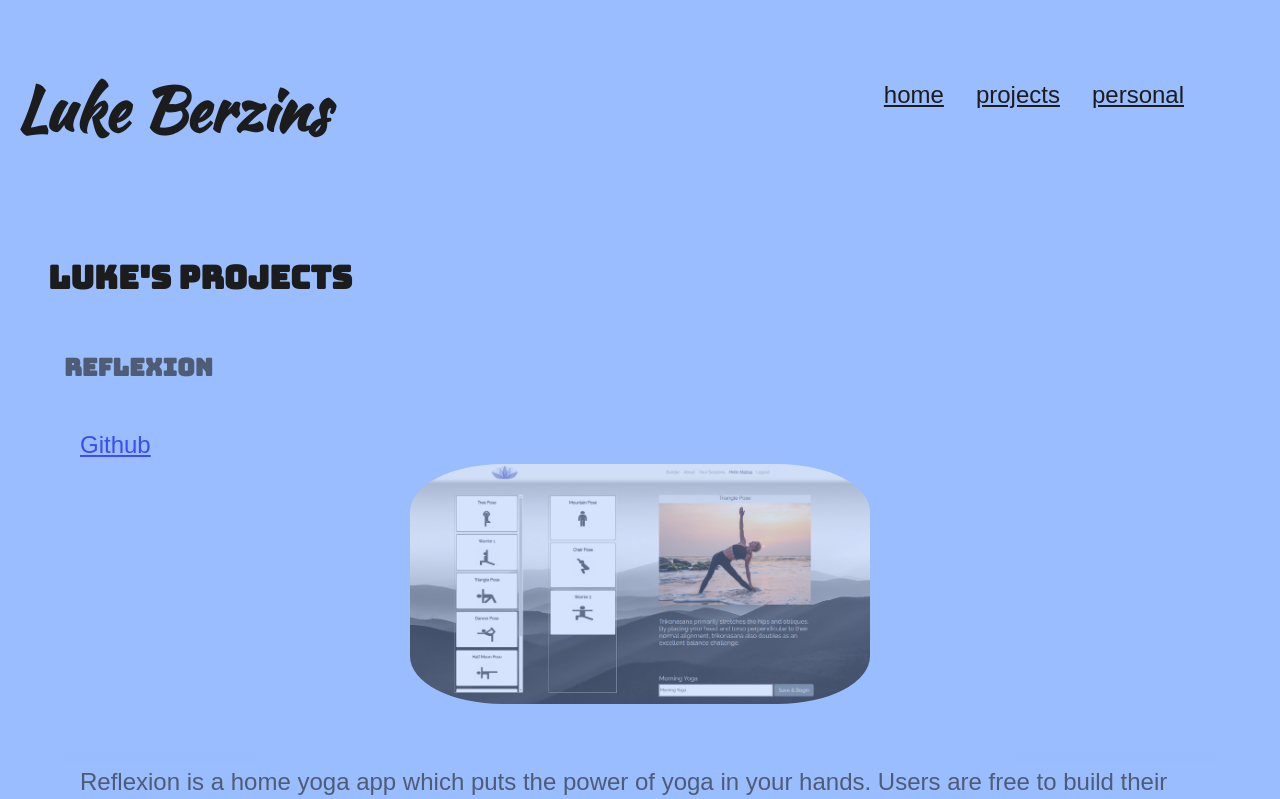
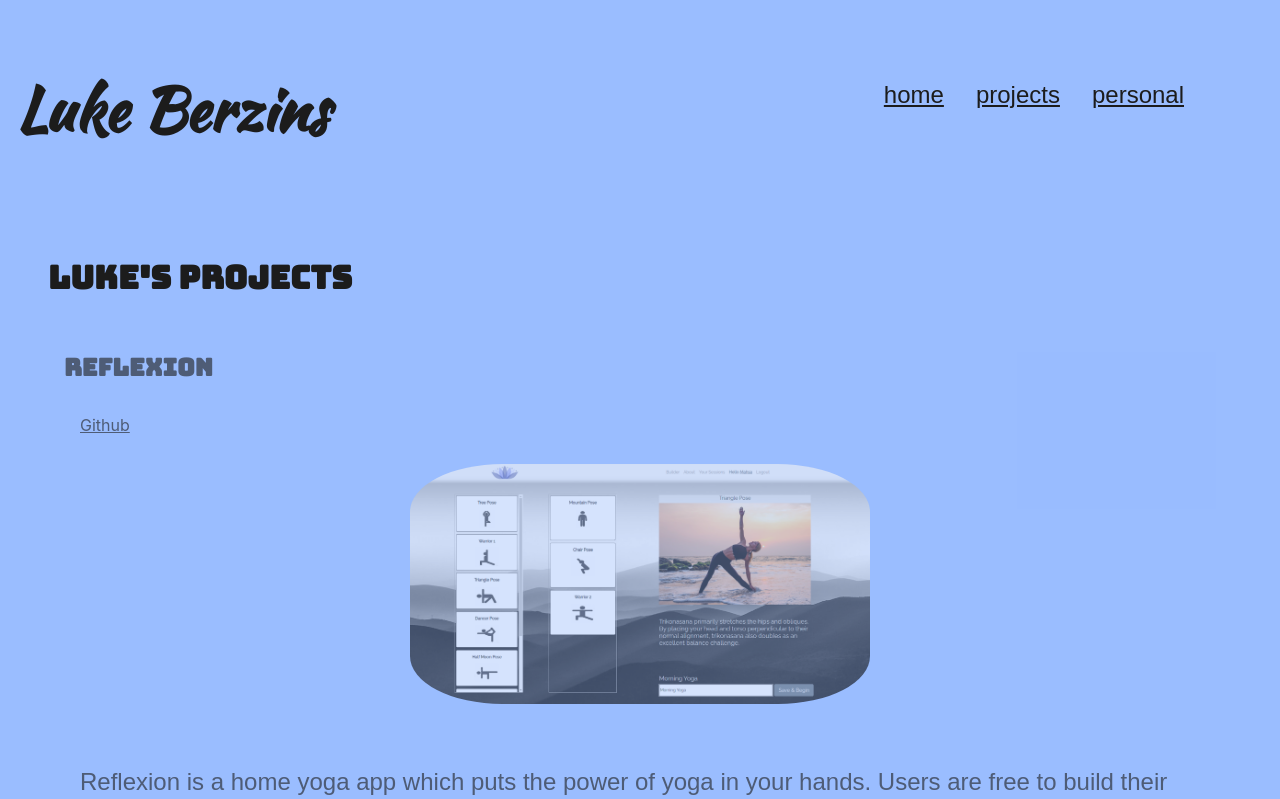
Before and after one commit to Luke-Berzins/lukeberzins, a React (Create React App) app: page /projects in a window 1280 px wide. Shown: the top 799 px of the page. Built offline with nearby package versions, Linux system fonts and the light colour scheme; a web font is replaced by a local one.

Commit message:
cat mode added to projects page

```diff
--- a/src/pages/personal/Personal.scss
+++ b/src/pages/personal/Personal.scss
@@ -11,16 +11,27 @@ body{
     height: 100%;
   }
 }
+.default .personal-holder .personal-info h3 a {
+  color: $defaultTextColor;
+}
+.dark .personal-holder .personal-info h3 a {
+  color: $darkTextColor;
+}
+
+.party .personal-holder .personal-info h3 a {
+  color: $partyTextColor;
+}
 @media only screen and (max-width: 900px) {
    p {
     font-family: 'Montserrat', sans-serif;
     padding:1rem;
     }
-
+    h1 {
+      margin: 0;
+    }
     h2 {
       font-family: 'Montserrat', sans-serif;
       font-size: xx-large;
-      padding: -2rem;
     }
 
   .default {
--- a/src/pages/projects/ProjectItem.jsx
+++ b/src/pages/projects/ProjectItem.jsx
@@ -1,25 +1,26 @@
 import React from 'react'
-import { useCatTheme } from '../../ThemeContext'
+import { useCatTheme, useTheme } from '../../ThemeContext'
 import './ProjectItem.scss'
 
 export default function ProjectItem(props) {
   const cat = useCatTheme()
+  const theme = useTheme()
 
   return (
     <div className="project-item-body">
-      <div className={props.theme}>
+      <div className={theme}>
         <div className="project-card">
-          <div className="mobile-title" id="mobile-title">
-            <h4>{props.name}</h4>
-            <a href={props.git} target="_blank" rel="noreferrer">{props.git ?   <p>Github</p> : null}</a>
-            <a href={props.site} target="_blank" rel="noreferrer">{props.site ?   <p>Live site</p> : null}</a>
+            <div className="mobile-title" id="mobile-title">
+              <h4>{props.name}</h4>
+              <a href={props.git} target="_blank" rel="noreferrer">{props.git ?   "Github" : null}</a>
+              <a href={props.site} target="_blank" rel="noreferrer">{props.site ?   "Live site" : null}</a>
             </div>
           <div className="slider">
-           <h4>{props.name}</h4>
-          <div className="web-links">
-            <a href={props.git} target="_blank" rel="noreferrer">{props.git ?   <p>Github</p> : null}</a>
-            <a href={props.site} target="_blank" rel="noreferrer">{props.site ?   <p>Live site</p> : null}</a>
-          </div>
+            <h4>{props.name}</h4>
+            <div className="web-links" id="web-links">
+              <a href={props.git} target="_blank" rel="noreferrer">{props.git ?   "Github": null}</a>
+              <a  href={props.site} target="_blank" rel="noreferrer">{props.site ?   "Live site": null}</a>
+            </div>
           </div>
         <div className="projectInfo">
         </div>
--- a/src/pages/projects/ProjectItem.scss
+++ b/src/pages/projects/ProjectItem.scss
@@ -7,6 +7,7 @@
 .project-item-body {
   opacity: 0.6;
   scroll-snap-align: start;
+
   h4 {
     font-family: $alt-text;
     font-size: x-large;
@@ -18,11 +19,10 @@
 .desc-container {
   display: flex;
   align-items: center;
-  img {
-    margin: 3rem;
+    img {
+      margin: 3rem;
+    }
   }
-
-}
 
   .project-card {
     width: 60%;
@@ -47,32 +47,14 @@
         display: flex;
         justify-content: space-between;
         align-items: flex-end;
+        font-size: x-large;
+
+
       }
     }
   }
 
 
-
-  .default {
-    color: $defaultTextColor;
-    a {
-      color: $defaultTextColor;
-    }
-  }
-
-  .dark {
-    color: $darkTextColor;
-    a {
-      color: $darkTextColor;
-    }
-  }
-
-  .party {
-    color: $partyTextColor;
-    a {
-      color: $partyTextColor;
-    }
-  }
 }
 
 .project-item-body:hover {
@@ -91,23 +73,12 @@
 
       height: 4rem;
       transition: 2s cubic-bezier(0.56,-0.16, 0.66, 1.58);
-      position:absolute
+      position:absolute;
     }
   }
 
 
-  .default {
-    color: $defaultTextColor;
-  }
 
-  .dark {
-    color: $darkTextColor;
-
-  }
-
-  .party {
-    color: $partyTextColor;
-  }
 }
 
 .project-item-body:hover .slider {
@@ -125,11 +96,35 @@
   .mobile-title {
     display: inline;
   }
-  .projectInfo {
-
-    .web-links {
-      flex-direction: column-reverse;
+  .project-card {
+    .mobile-title {
+      a {
+        padding: 1rem;
+      }
     }
   }
+  .default .project-item-body .mobile-title a {
+    color: $defaultTextColor;
+  }
+  .dark .project-item-body .mobile-title a {
+    color: $darkTextColor;
+  }
+  .party .project-item-body .mobile-title a {
+    color: $partyTextColor;
+  }
+}
 
+.project-item-body .project-card .slider .web-links a {
+
+  padding: 1rem;
 }
+.project-item-body .default .project-card .slider .web-links a {
+  color: $defaultTextColor;
+}
+
+.project-item-body .dark .project-card .slider .web-links a {
+  color: $darkTextColor;
+}
+.project-item-body .party .project-card .slider .web-links a {
+  color: $partyTextColor;
+}
--- a/src/pages/projects/Projects.scss
+++ b/src/pages/projects/Projects.scss
@@ -14,9 +14,6 @@ html{
 }
 body{
   height:100%;
-  img {
-    animation: none;
-  }
 
   p {
     font-family: 'Recursive', sans-serif;
@@ -29,6 +26,10 @@ body{
     display: flex;
     flex-direction: column;
     align-items: center;
+    #floofboi {
+      max-width: 20%;
+      padding: 3rem;
+    }
   }
 
   .projects-body {
```
